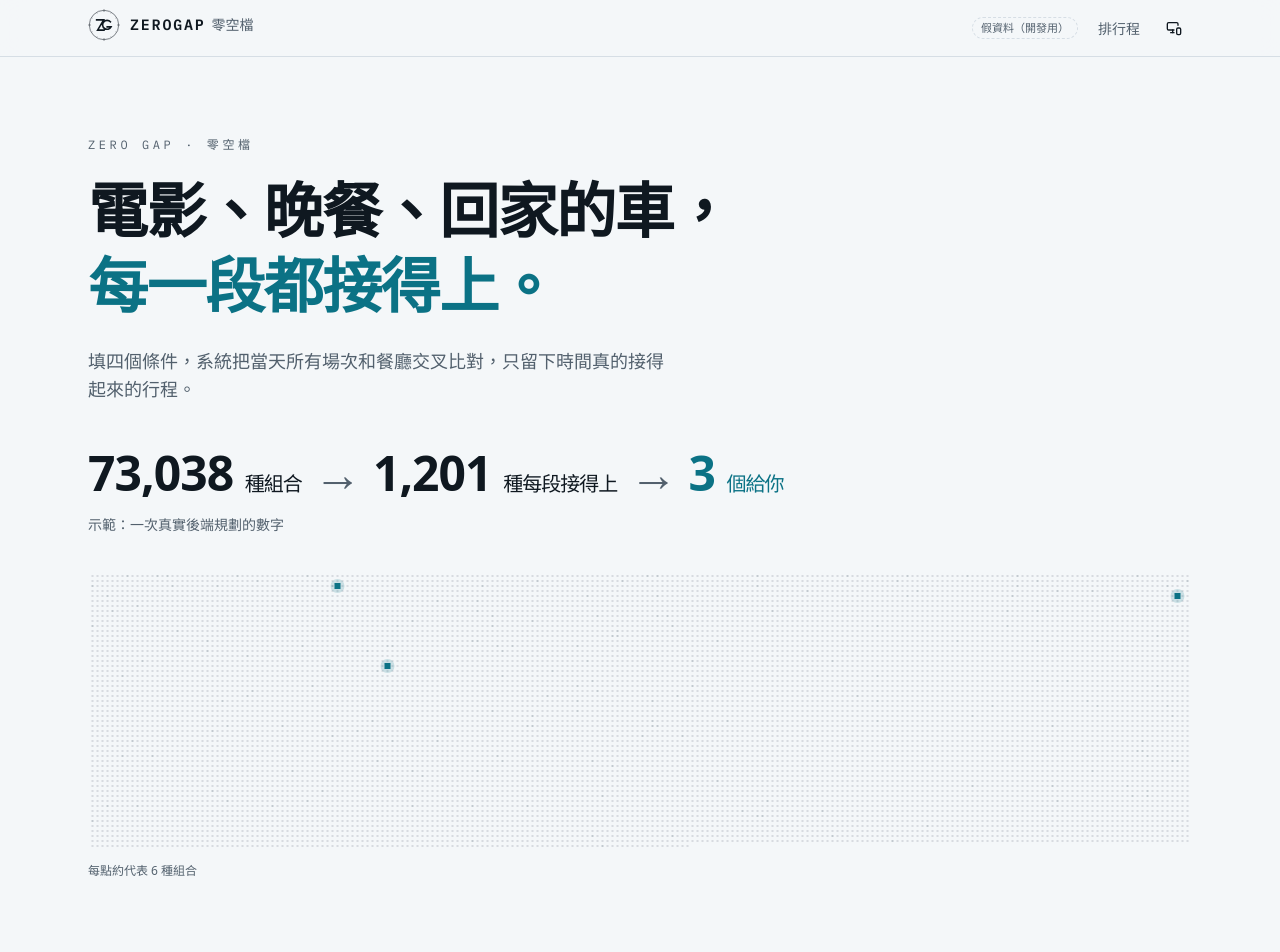
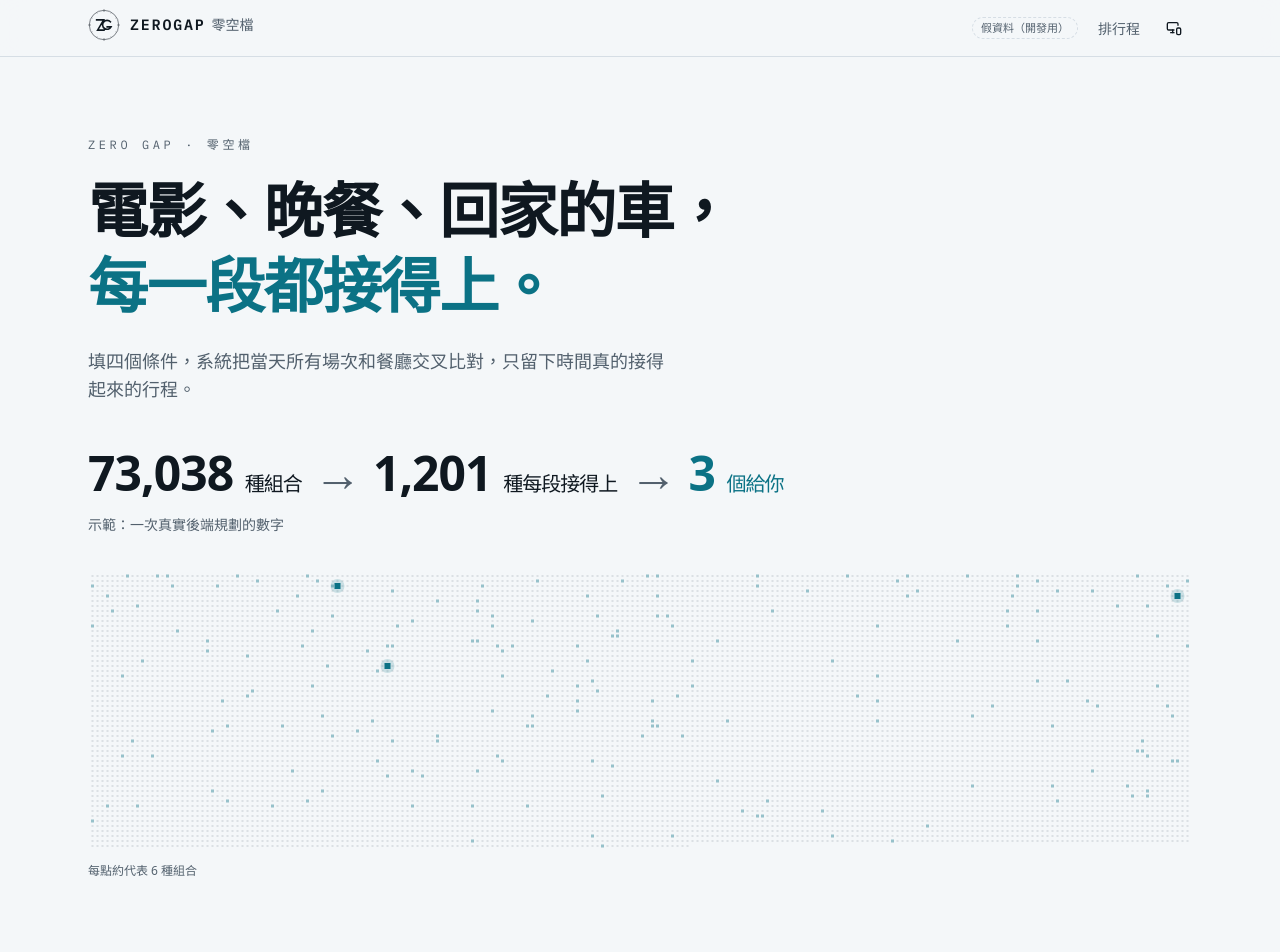
Before and after one commit to RyanWu9863/ZeroGap, a React (Vite) app in the folder frontend/: page / in a window 1280 px wide. Shown: the top 952 px of the page. Built offline with nearby package versions, Linux system fonts and the light colour scheme.

Commit message:
fix(home): 點陣最後一格三層分得出來（接得上的留主色 3px）；Safari 延後 200ms 載點陣；沒有完成時間時不顯示括號
Co-Authored-By: Claude Opus 5.5 <noreply@anthropic.com>

```diff
--- a/frontend/src/features/home/DotField.tsx
+++ b/frontend/src/features/home/DotField.tsx
@@ -14,21 +14,23 @@ const GAP = 5
 const DOT = 2
 /** 最後留下的方案點放大到多大、外圈光暈多大 */
 const PLAN_DOT = 6
+/** 接得上但沒選上的點，最後稍微放大，跟熄掉的點分得出來 */
+const FEASIBLE_DOT = 3
 const GLOW = 14
 
 /* 時間軸（毫秒，t 從 0 開始） */
 /** 0–600：全部點從透明淡入成 --zg-flow、alpha 0.55 */
 const FADE_IN = [0, 600] as const
-/** 900–2100：stage 0（接不上的）變成 --muted-foreground、alpha 0.18 */
+/** 900–2100：stage 0（接不上的）變成 --muted-foreground、alpha 0.15 */
 const PRUNE = [900, 2100] as const
-/** 2400–3300：stage 1 變灰、alpha 0.3；stage 2（給你的方案）放大、全亮、加光暈 */
+/** 2400–3300：stage 1（接得上、沒選上）保持 --zg-flow、alpha 0.4、放大到 3px；stage 2（給你的方案）放大、全亮、加光暈 */
 const PICK = [2400, 3300] as const
 /** 這之後停止重畫，停在最後一格 */
 const END = PICK[1]
 
 const ALPHA_ON = 0.55
-const ALPHA_PRUNED = 0.18
-const ALPHA_FEASIBLE = 0.3
+const ALPHA_PRUNED = 0.15
+const ALPHA_FEASIBLE = 0.4
 
 /** t 在 start→end 之間走到哪裡，回傳 0～1（之前是 0、之後是 1，中間線性） */
 function mix(t: number, start: number, end: number): number {
@@ -115,8 +117,8 @@ function draw(ctx: CanvasRenderingContext2D, g: Geometry, t: number) {
 
   // stage 0：接不上的，熄掉
   square(g.byStage[0], mixColor(flow, muted, prune), fade * lerp(ALPHA_ON, ALPHA_PRUNED, prune), DOT)
-  // stage 1：每段接得上、但沒選上的，變灰
-  square(g.byStage[1], mixColor(flow, muted, pick), fade * lerp(ALPHA_ON, ALPHA_FEASIBLE, pick), DOT)
+  // stage 1：每段接得上、但沒選上的，留在主色、稍微變淡、稍微放大（三層要分得出來）
+  square(g.byStage[1], flow, fade * lerp(ALPHA_ON, ALPHA_FEASIBLE, pick), lerp(DOT, FEASIBLE_DOT, pick))
   // stage 2：給你的方案，先畫光暈再畫點
   if (pick > 0) {
     ctx.fillStyle = rgba(glow, glow[3] * pick)
--- a/frontend/src/features/home/HomeHero.tsx
+++ b/frontend/src/features/home/HomeHero.tsx
@@ -40,8 +40,8 @@ export function HomeHero() {
       const id = requestIdleCallback(go, { timeout: 1000 })
       return () => cancelIdleCallback(id)
     }
-    const id = requestAnimationFrame(go) // Safari 沒有 requestIdleCallback
-    return () => cancelAnimationFrame(id)
+    const id = setTimeout(go, 200) // Safari 沒有 requestIdleCallback；晚一點再載，不跟 LCP 搶
+    return () => clearTimeout(id)
   }, [])
 
   const when =
@@ -73,7 +73,7 @@ export function HomeHero() {
           {fmt(stats.plans)} <span className="text-base font-medium sm:text-xl">個給你</span>
         </span>
       </p>
-      <p className="mt-3 text-sm text-muted-foreground">{stats.sample ? '示範：一次真實後端規劃的數字' : `你上次排的（${when}）`}</p>
+      <p className="mt-3 text-sm text-muted-foreground">{stats.sample ? '示範：一次真實後端規劃的數字' : when ? `你上次排的（${when}）` : '你上次排的'}</p>
 
       <div className="mt-8">
         {ready ? (
```
